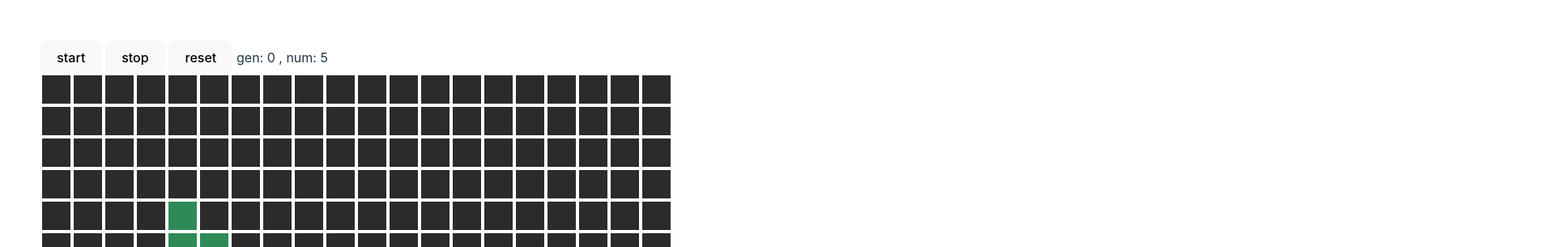
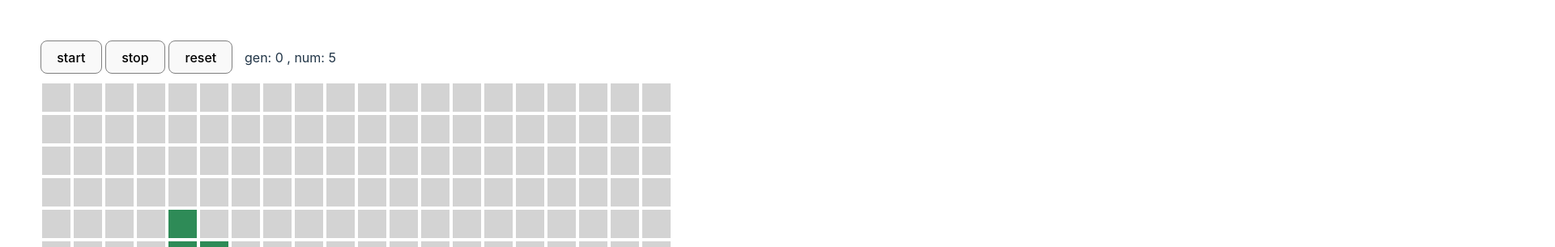
Before and after one commit to rafalhogent/gameoflife, a website built with Vite: page index.html in a window 1280 px wide. Shown: the top 305 px of the page at 81% size, 1920 px wide, since content can reach past the window. Built offline with nearby package versions, Linux system fonts and the light colour scheme.

Commit message:
clean repo, update light theme

```diff
--- a/index.html
+++ b/index.html
@@ -7,11 +7,11 @@
     <title>Game of Life</title>
   </head>
   <body>
-    <div>
+    <div style="margin-bottom: 10px;">
       <button id="startBtn">start</button>
       <button id="stopBtn">stop</button>
       <button id="resetBtn">reset</button>
-      <span id="info"> . . . </span>
+      <span style="margin-left: 10px;" id="info"> . . . </span>
     </div>
     <div id="app"></div>
     <script type="module" src="/src/main.ts"></script>
--- a/src/main.ts
+++ b/src/main.ts
@@ -1,7 +1,5 @@
 import Cell from "./models/point";
 import "./style.css";
-// import typescriptLogo from './typescript.svg'
-// import { setupCounter } from './counter'
 
 const app = document.querySelector<HTMLDivElement>("#app");
 const info = document.querySelector<HTMLDivElement>("#info");
@@ -52,7 +50,6 @@ const render = () => {
         cell.setAttribute("x", x.toString());
         cell.setAttribute("y", y.toString());
         cell.classList.add("grid-cell");
-        // cell.innerText = `${x}-${y}`;
         if (cells.some((c) => c.x === x && c.y === y)) {
           cell.classList.add("cell-alive");
         }
--- a/src/style.css
+++ b/src/style.css
@@ -24,29 +24,13 @@ a:hover {
 }
 
 body {
-  width: 4000px;
   margin: 0;
   padding: 0;
   line-height: normal;
   padding: 50px;
-  /* margin: 0; */
-  /* display: flex; */
-  /* place-items: center; */
-  /* min-width: 320px; */
-  /* min-height: 100vh; */
-  /* overflow: scroll; */
 }
 
-/* h1 {
-  font-size: 3.2em;
-  line-height: 1.1;
-} */
-
 #app {
-  /* max-width: 1280px; */
-  /* margin: 0 auto;
-  padding: 2rem;
-  text-align: center; */
   overflow: scroll;
 }
 
@@ -60,10 +44,8 @@ button {
   background-color: #2f2d53;
   cursor: pointer;
   transition: border-color 0.25s;
-  /* position: fixed; */
   top: 10px;
   left: 10px;
-
 }
 button:hover {
   border-color: #646cff;
@@ -73,28 +55,11 @@ button:focus-visible {
   outline: 4px auto -webkit-focus-ring-color;
 }
 
-@media (prefers-color-scheme: light) {
-  :root {
-    color: #213547;
-    background-color: #ffffff;
-  }
-  a:hover {
-    color: #747bff;
-  }
-  button {
-    background-color: #f9f9f9;
-  }
-}
-
-
-.grid-cell{
-
+.grid-cell {
   margin: 2px;
   padding: 3px;
-  /* display: inline-block; */
   box-sizing: border-box;
   display: flex;
-  /* border: 1px solid rgb(89, 89, 89); */
   background-color: #2b2b2b;
   width: 35px;
   height: 35px;
@@ -109,6 +74,23 @@ button:focus-visible {
   display: flex;
 }
 
-.cell-alive{
+@media (prefers-color-scheme: light) {
+  :root {
+    color: #213547;
+    background-color: #ffffff;
+  }
+  a:hover {
+    color: #747bff;
+  }
+  button {
+    background-color: #f9f9f9;
+    border: 1px solid grey;
+  }
+  .grid-cell {
+    background-color: lightgray;
+  }
+}
+
+.cell-alive {
   background-color: seagreen;
 }
```
